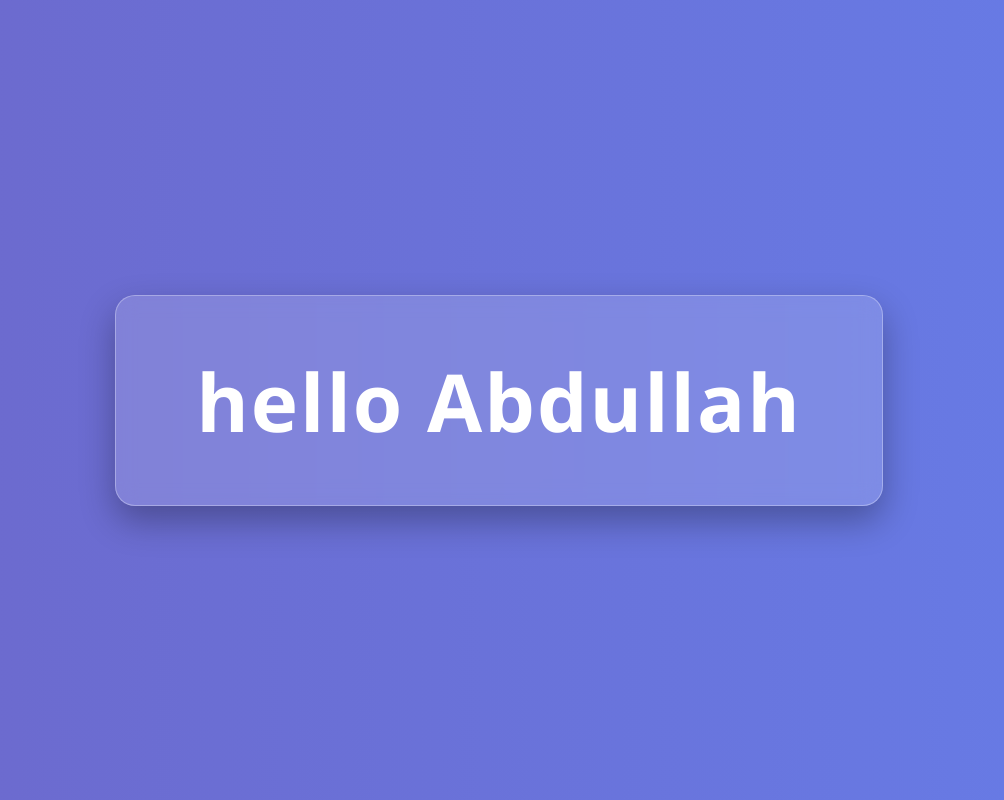
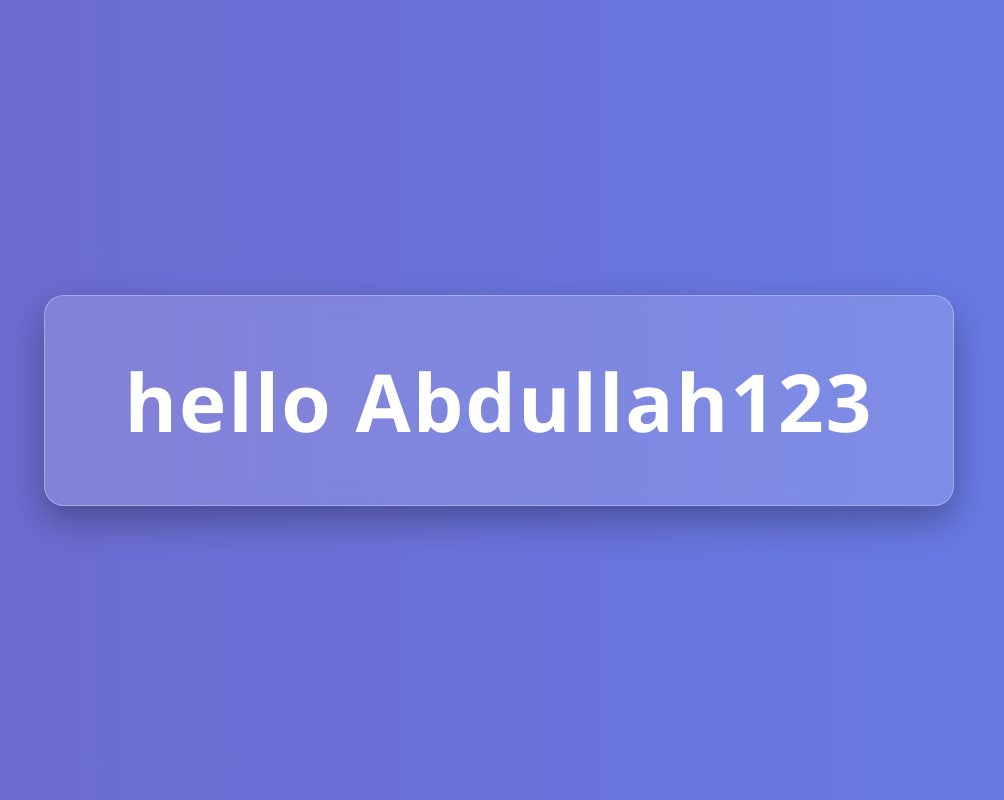
Before and after one commit to abdullahensari44-a11y/project1, a plain HTML site: page index.html in a window 1280 px wide. Shown: the whole page, without its empty margins (141-1145 px from the left). Drawn offline with Linux system fonts and the light colour scheme.

Commit message:
newbranch changes

```diff
--- a/index.html
+++ b/index.html
@@ -9,7 +9,7 @@
 <body>
 
 <div class="container">
-    <h1>hello Abdullah</h1>
+    <h1>hello Abdullah123</h1>
 </div>
 
 </body>
```
